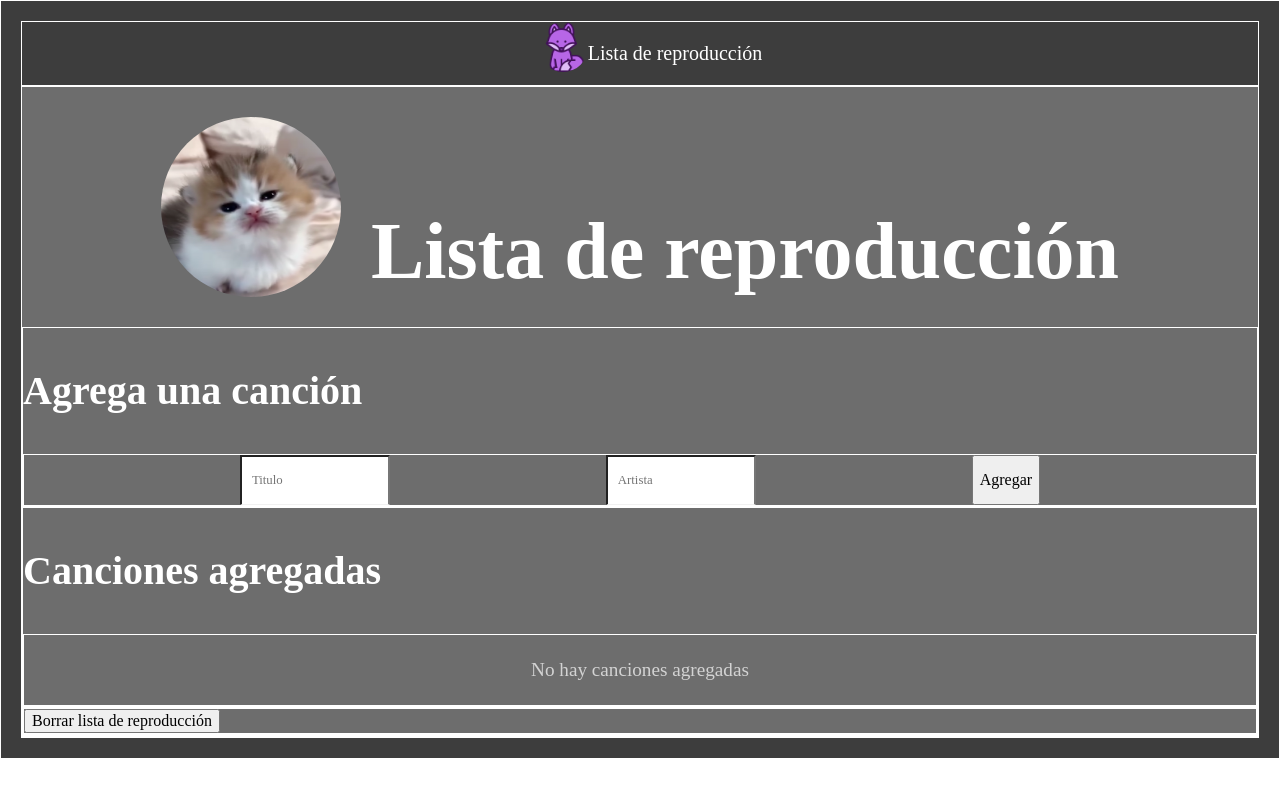
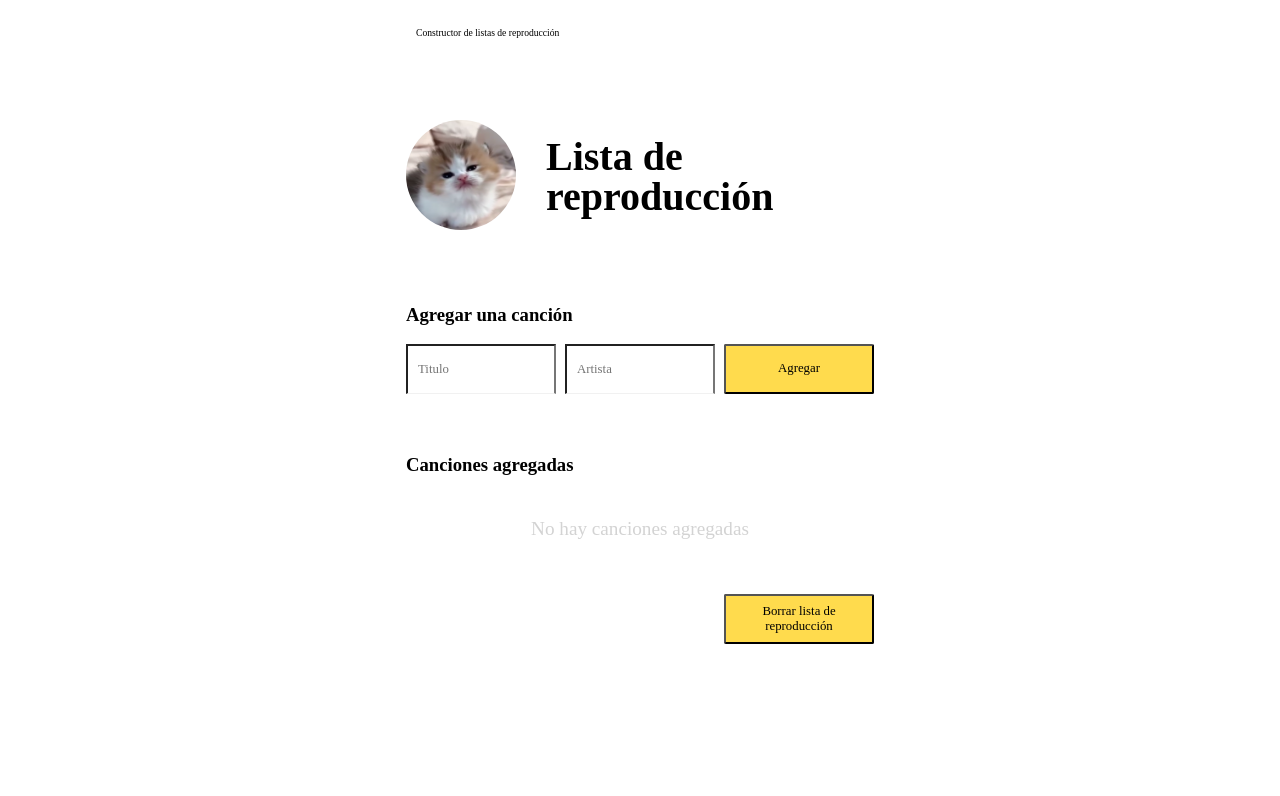
Before and after one commit to SebastianHerreraPC/lista-de-reproduccion, a plain HTML site: page index.html in a window 1280 px wide. Drawn offline with Linux system fonts and the light colour scheme.

Commit message:
estilos y nuevo html

```diff
--- a/index.html
+++ b/index.html
@@ -10,49 +10,44 @@
   </head>
   <div class="page">
     <body>
-      <div class="header">
-        <img src="/images/Logo.png" alt="" class="header__logo" />
-        <p class="header__title">Lista de reproducción</p>
-      </div>
-      <div class="main">
-        <section class="cover">
-          <img src="/images/avatar.png" alt="" class="cover__image" />
-          <h1 class="cover__title">Lista de reproducción</h1>
-        </section>
-        <section class="contenta">
+        <header class="header">
+            <!-- <img src="/images/avatar.png" alt=""> -->
+          <p class="header__logo-sub">Constructor de listas de reproducción</p>
+        </header>
+        <main class="container">
+          <div class="cover">
+            <div class="cover__image">
+                <img src="images/avatar.png" alt="" class="cover__img">
+            </div>
+            <h1 class="cover__heading">Lista de reproducción</h1>
+          </div>
           <div class="block form">
-            <h3 class="block__title">Agrega una canción</h3>
+            <h3>Agregar una canción</h3>
             <div class="input">
-              <input
-                type="text"
-                placeholder="Titulo"
-                class="input__text input__text_type_song"
-              />
-              <input
-                type="text"
-                placeholder="Artista"
-                class="input__text input__text_type_artist"
-              />
+              <input type="text" placeholder="Titulo" class="input__text input__text_type_song">
+              <input type="text" placeholder="Artista" class="input__text input__text_type_artist">
               <button class="form__submit-btn form__submit-btn_action_add">
                 Agregar
               </button>
             </div>
           </div>
           <div class="block form">
-            <h3 class="block__title">Canciones agregadas</h3>
+            <h3>Canciones agregadas</h3>
             <div class="no-songs">
               <p class="no-songs__text">No hay canciones agregadas</p>
             </div>
-            <div class="songs-container"></div>
+            <div class="songs-container">
+
+            </div>
             <div class="form__submit">
               <button class="form__submit-btn form__submit-btn_action_reset">
                 Borrar lista de reproducción
               </button>
             </div>
           </div>
-        </section>
-      </div>
-      <div class="footer"></div>
-    </body>
+        </main>
+        <script src="script.js"></script>
+      </body>
+      </html>
   </div>
 </html>
--- a/pages/index.css
+++ b/pages/index.css
@@ -1,56 +1,70 @@
-div {
-  border: 1px solid white;
-}
-.page {
-  background-color: #3d3d3d;
-  color: white;
-  padding: 20px;
+.header {
+  max-width: 468px;
+  height: 80px;
+  margin: auto;
+  display: flex;
+  align-items: center;
 }
 
-.header {
-  display: flex;
-  justify-content: center;
+.header__logo {
+  width: 150px;
 }
-.header__logo {
-  width: 50px;
-  height: 50px;
-  margin-left: 20px;
-  border-radius: 50%;
+
+.header__logo-sub {
+  margin-left: 10px;
+  margin-bottom: 25px;
+  font-size: 0.6em;
 }
-.header__title {
-  font-size: 20px;
+
+.container {
+  max-width: 468px;
+  margin: auto;
 }
-.main {
-  display: flex;
-  flex-direction: column;
-  margin: auto;
-  background-color: #6d6d6d;
-}
+
 .cover {
   display: flex;
-  align-items: flex-end;
-  justify-content: center;
-  margin: 30px auto;
+  align-items: center;
+  margin-top: 30px;
+  margin-bottom: 20px;
 }
+
 .cover__image {
-  width: 180px;
-  height: 180px;
+}
+.cover__img {
+  max-width: 11px;
+  min-width: 110px;
+  height: 110px;
   background-size: cover;
   background-position: center;
   border-radius: 50%;
-  margin-right: 30px;
 }
-.cover__title {
-  font-size: 80px;
-  margin-bottom: 0;
+
+.cover__heading {
+  margin-left: 30px;
+  font-size: 2.5em;
+  line-height: 1;
 }
-.block__title {
-  font-size: 40px;
+
+.block {
+  margin-top: 60px;
+  border-radius: 3px;
 }
+
+h3 {
+  font-weight: bold;
+}
+
 .input {
   display: flex;
-  justify-content: space-evenly;
+  justify-content: space-between;
 }
+
+.form__submit {
+  display: flex;
+  justify-content: flex-end;
+  margin-top: 30px;
+}
+
 .input__text {
   font-size: 0.8em;
   width: 150px;
@@ -59,9 +73,20 @@ div {
   padding: 0 10px;
   box-sizing: border-box;
 }
-.block__no-forms {
-  display: flex;
+
+.input__elem_text::placeholder {
+  color: #d3d3d3;
 }
+
+.form__submit-btn {
+  font-size: 0.8em;
+  width: 150px;
+  height: 50px;
+  background-color: #ffdb4d;
+  border-radius: 2px;
+  cursor: pointer;
+}
+
 .no-songs {
   height: 70px;
   display: flex;
@@ -73,3 +98,38 @@ div {
   font-size: 1.2em;
   color: #d3d3d3;
 }
+
+.song {
+  align-items: center;
+  display: flex;
+  position: relative;
+  margin-top: 5px;
+  border: 1px solid #f1f1f1;
+  border-radius: 5px;
+  font-size: 0.8em;
+  padding: 0 10px;
+}
+
+.song__artist {
+  margin-right: 10px;
+}
+
+.song__like {
+  border: none;
+  background-size: 100%;
+  cursor: pointer;
+  height: 15px;
+  width: 15px;
+  position: absolute;
+  right: 10px;
+  opacity: 0.5;
+  transition: 0.3s;
+}
+
+.song__like:hover {
+  transform: scale(1.3);
+}
+
+.song__like_active {
+  opacity: 1;
+}
```
